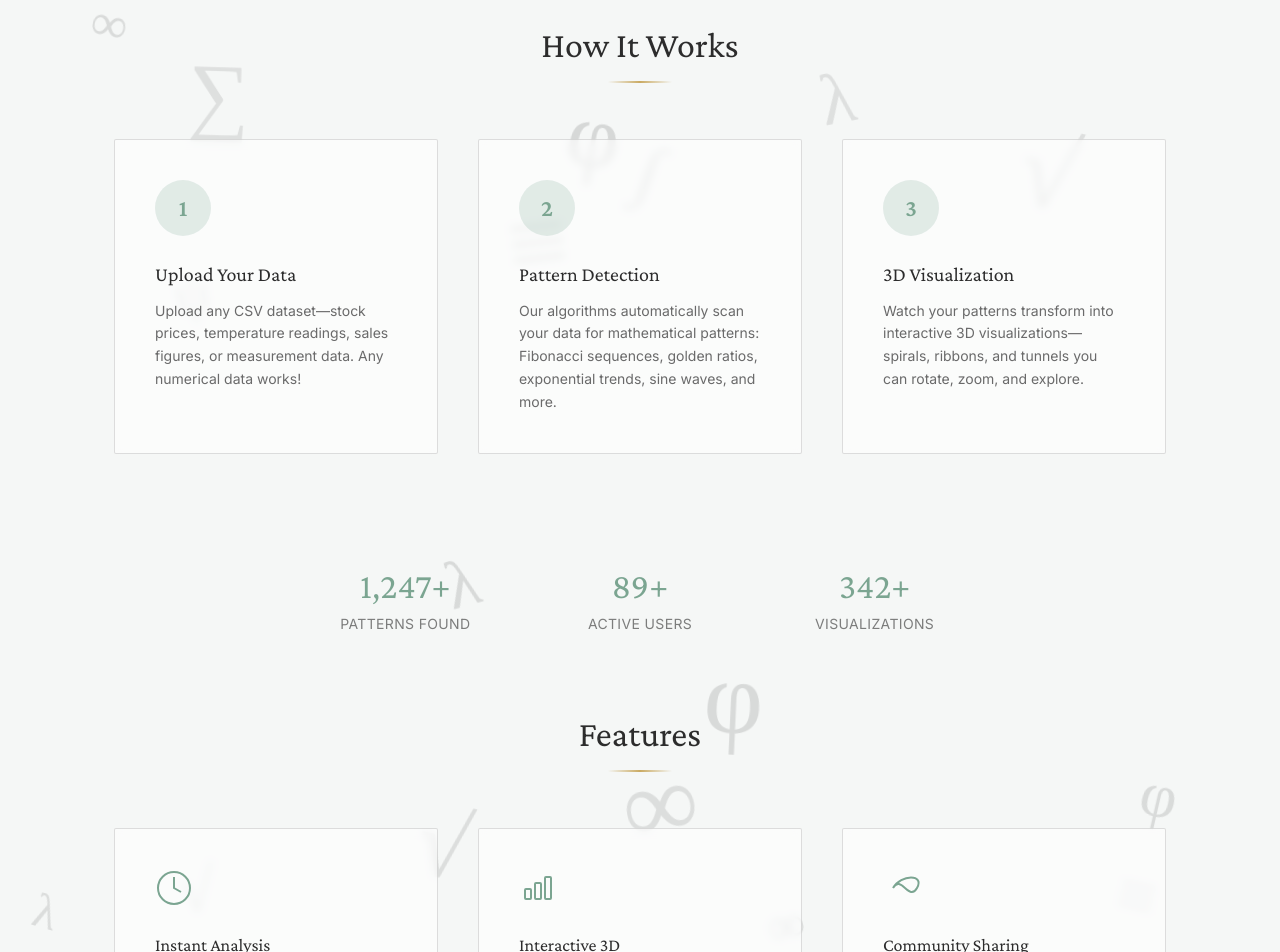
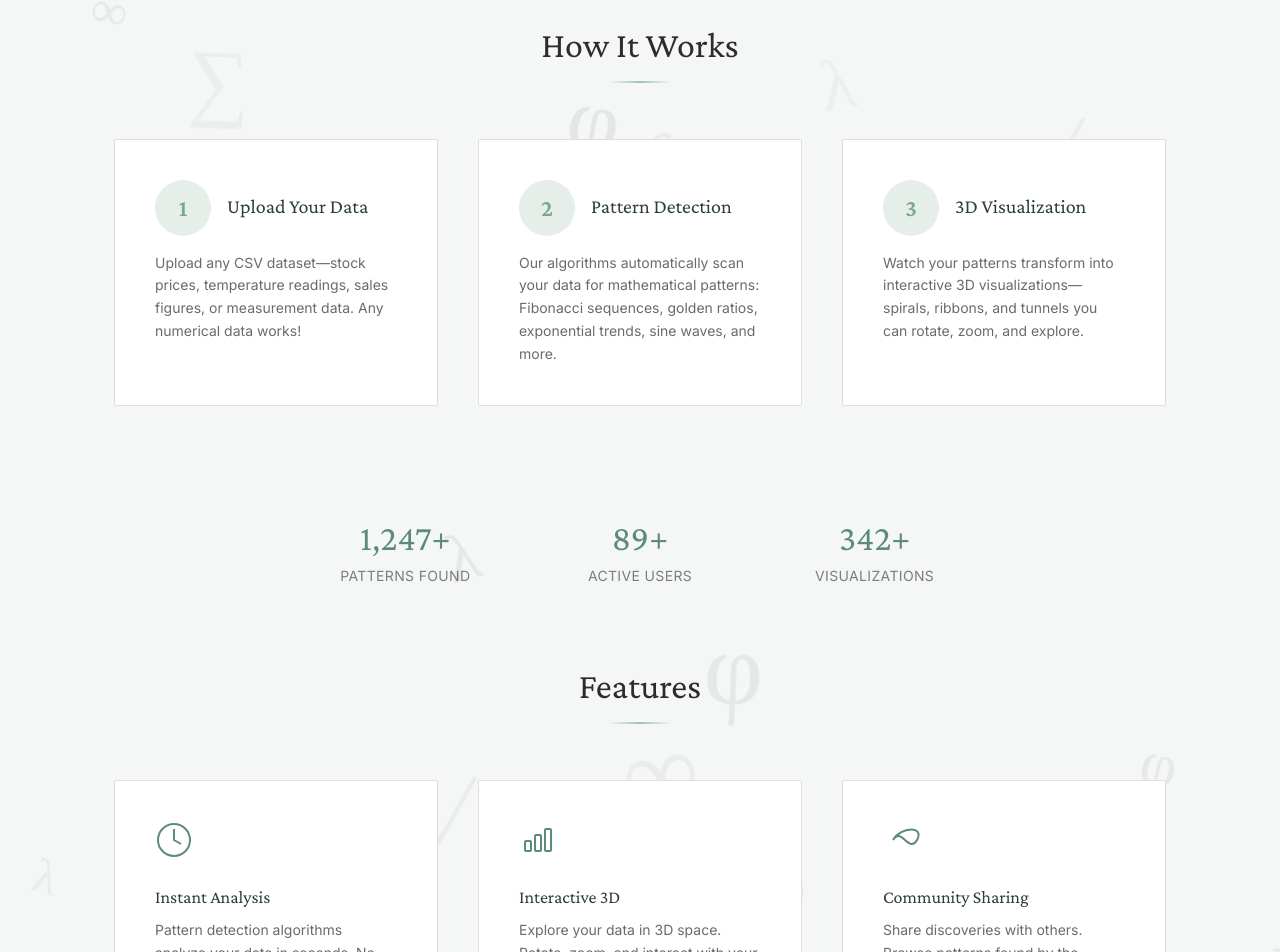
Before and after one commit to shivansh-FSD-Course/Pattern, a React (Vite) app in the folder client/: page /home in a window 1280 px wide. Shown: the part 540-1492 px from the top of the page. Built offline with nearby package versions, Linux system fonts and the light colour scheme; sample sign-in values are in the browser's storage.

Commit message:
Fixed logic for themes: Now it resets to default when a user logs out and returns to user setting when they log back in

```diff
--- a/client/src/components/Navbar.jsx
+++ b/client/src/components/Navbar.jsx
@@ -1,6 +1,7 @@
 // src/components/Navbar.jsx
 import React, { useState } from "react";
 import { useNavigate, useLocation } from "react-router-dom";
+import { applyTheme } from "../utils/themes";
 
 export default function Navbar() {
   const navigate = useNavigate();
@@ -32,13 +33,17 @@ export default function Navbar() {
     setIsMenuOpen(false);
   };
 
-  const handleLogout = () => {
-    localStorage.removeItem("token");
-    localStorage.removeItem("user");
-    navigate("/login");
-    setIsMenuOpen(false);
-  };
+const handleLogout = () => {
+  localStorage.removeItem("token");
+  localStorage.removeItem("user");
 
+  // Reset theme to default
+  localStorage.setItem('selectedTheme', 'forest');
+  applyTheme('forest');
+
+  navigate("/login");
+  setIsMenuOpen(false);
+};
   const goLogin = () => {
     navigate("/login");
     setIsMenuOpen(false);
--- a/client/src/components/PatternVisualization.jsx
+++ b/client/src/components/PatternVisualization.jsx
@@ -168,6 +168,30 @@ export default function PatternVisualization({ data }) {
   }, [data, selectedRenderer]);
 
   return (
+    <div className="space-y-4">
+      {/* CONTEXT HELP PANEL */}
+      <div
+        className="p-3 sm:p-4 rounded-sm border"
+        style={{
+          backgroundColor: 'var(--theme-primary)' + '10',
+          borderColor: 'var(--theme-primary)' + '30'
+        }}
+      >
+        <h4
+          className="text-sm sm:text-base font-semibold mb-2 flex items-center gap-2"
+          style={{ color: 'var(--theme-primary)' }}
+        >
+          📖 Reading This Visualization
+        </h4>
+        <ul className="text-xs sm:text-sm space-y-1 opacity-80">
+          <li>• <strong>Each point</strong> represents a data value from your dataset</li>
+          <li>• <strong>The 3D structure</strong> reveals mathematical patterns and relationships</li>
+          <li>• <strong>Height (Y-axis)</strong> shows the magnitude of values</li>
+          <li>• <strong>Click and drag</strong> to rotate • <strong>Scroll</strong> to zoom in/out</li>
+        </ul>
+      </div>
+
+      {/* 3D VISUALIZATION */}
       <div className="relative w-full h-[400px] sm:h-[500px] md:h-[600px] bg-paper border rounded-sm overflow-hidden">
         {loading && (
           <div className="absolute inset-0 flex items-center justify-center bg-paper/80 backdrop-blur-sm z-10">
@@ -241,5 +265,6 @@ export default function PatternVisualization({ data }) {
 
         <div ref={mountRef} className="w-full h-full" />
       </div>
+    </div>
   );
 }
--- a/client/src/pages/Dashboard.jsx
+++ b/client/src/pages/Dashboard.jsx
@@ -2,6 +2,7 @@ import React, { useState, useMemo, useEffect } from "react";
 import api from "../api/axios";
 import PatternVisualization from "../components/PatternVisualization";
 import { THEMES, applyTheme, getSelectedTheme } from '../utils/themes';
+import { useNavigate } from 'react-router-dom';
 const GLYPHS = ["φ", "π", "∑", "∞", "ψ", "∂", "√", "≡", "∫", "λ"];
 
 // Avatar options
@@ -64,6 +65,16 @@ const [stats, setStats] = useState({
   totalUploads: 0,
 });
 const [loadingStats, setLoadingStats] = useState(true);
+
+const navigate = useNavigate();
+
+const handleLogout = () => {
+  localStorage.removeItem('token');
+  localStorage.removeItem('user');
+  localStorage.setItem('selectedTheme', 'forest');
+  applyTheme('forest');
+  navigate('/');
+};
 
   // Apply theme on mount and when changed
   useEffect(() => {
@@ -365,9 +376,18 @@ const fetchUserStats = async () => {
   try {
     const token = localStorage.getItem('token');
 
+    // Generate helpful auto-caption if user didn't provide one
+    const datasetType = analyzedData.dataset_type || 'dataset';
+    const patternCount = analyzedData.patterns?.length || 0;
+
+    const autoCaption = caption.trim() ||
+      `I analyzed ${uploadedFile.name} and found ${patternCount} mathematical pattern${patternCount !== 1 ? 's' : ''}! ` +
+      `This ${datasetType} data shows interesting ${analyzedData.patterns?.[0]?.type || 'numerical'} trends. ` +
+      `Rotate the 3D visualization to explore the pattern structure!`;
+
     const response = await api.post('/patterns/publish', {
       title: patternTitle || uploadedFile.name.replace('.csv', ''),
-        caption: caption,
+      caption: autoCaption,  // Use enhanced caption
       datasetName: uploadedFile.name,
       patternType: analyzedData.dataset_type || 'other',
       analysisData: {
@@ -383,7 +403,7 @@ const fetchUserStats = async () => {
       alert('Pattern published to community! ✨');
 
       await fetchMyPatterns();
-        await fetchUserStats()
+      await fetchUserStats();
 
       setShowPublishModal(false);
       setPatternTitle('');
--- a/client/src/pages/Landing.jsx
+++ b/client/src/pages/Landing.jsx
@@ -10,12 +10,24 @@ export default function Landing() {
   const [trails, setTrails] = useState([]);
   const [selectedTheme, setSelectedTheme] = useState(getSelectedTheme());
 
+  // Check if user is logged in
+  const token = localStorage.getItem('token');
+  const isLoggedIn = !!token;
+
   useEffect(() => {
-    applyTheme(selectedTheme);
-  }, [selectedTheme]);
-
-  // Check if token exists (user logged in)
-  const token = localStorage.getItem("token");
+    if (isLoggedIn) {
+      // User is logged in - apply their theme
+      applyTheme(selectedTheme);
+    } else {
+      // User is logged out - reset to paper colors
+      document.documentElement.style.setProperty('--theme-background', '#F5F3EE');
+      document.documentElement.style.setProperty('--theme-card', 'rgba(255,255,255,0.6)');
+      document.documentElement.style.setProperty('--theme-primary', '#2C2C2C');
+      document.documentElement.style.setProperty('--theme-text', '#2C2C2C');
+      document.documentElement.style.setProperty('--theme-secondary', '#7BA591');
+      document.documentElement.style.setProperty('--theme-accent', '#C9A961');
+    }
+  }, [selectedTheme, isLoggedIn]);
 
   // Scroll handler for parallax
   useEffect(() => {
@@ -63,7 +75,7 @@ export default function Landing() {
         left: Math.random() * 100,
         top: Math.random() * 100,
         size: 46 + Math.random() * 65,
-        opacity: 0.1 + Math.random() * 0.05,
+        opacity: 0.025 + Math.random() * 0.055,
         rotate: Math.random() * 40 - 20,
         delay: i * 0.15,
         parallaxSpeed: 0.2 + Math.random() * 0.5,
@@ -73,7 +85,7 @@ export default function Landing() {
 
   return (
     <div
-      className="relative w-full min-h-screen bg-paper text-ink overflow-hidden"
+      className="relative w-full min-h-screen text-ink overflow-hidden"
       style={{ backgroundColor: 'var(--theme-background)' }}
       onMouseMove={handleMouseMove}
     >
@@ -81,11 +93,13 @@ export default function Landing() {
       {trails.map(trail => (
         <span
           key={trail.id}
-          className="fixed pointer-events-none text-accent-green/30 text-sm animate-trail-fade z-50"
+          className="fixed pointer-events-none text-sm animate-trail-fade z-50"
           style={{
             left: trail.x - 10,
             top: trail.y - 10,
             fontFamily: 'serif',
+            color: 'var(--theme-primary)',
+            opacity: 0.3
           }}
         >
           {trail.char}
@@ -122,7 +136,7 @@ export default function Landing() {
 
         <h1 className="font-serif text-[52px] leading-tight mb-6">
           Turn Your Data Into <br />
-          <span className="italic text-accent-green">3D Visualizations</span>
+          <span className="italic" style={{ color: 'var(--theme-secondary)' }}>3D Visualizations</span>
         </h1>
 
         <p className="font-serif text-[17px] opacity-75 max-w-xl mb-10">
@@ -152,7 +166,12 @@ export default function Landing() {
         </h2>
 
         <div className="flex justify-center mb-14">
-          <div className="h-[2px] w-16 bg-gradient-to-r from-transparent via-accent-gold to-transparent"></div>
+          <div
+            className="h-[2px] w-16"
+            style={{
+              background: `linear-gradient(to right, transparent, var(--theme-accent), transparent)`
+            }}
+          ></div>
         </div>
 
         <div className="grid grid-cols-1 md:grid-cols-3 gap-10 mb-28">
@@ -191,7 +210,12 @@ export default function Landing() {
         </h2>
 
         <div className="flex justify-center mb-14">
-          <div className="h-[2px] w-16 bg-gradient-to-r from-transparent via-accent-gold to-transparent"></div>
+          <div
+            className="h-[2px] w-16"
+            style={{
+              background: `linear-gradient(to right, transparent, var(--theme-accent), transparent)`
+            }}
+          ></div>
         </div>
 
         <div className="grid grid-cols-1 md:grid-cols-3 gap-10 mb-28">
@@ -269,20 +293,32 @@ function HowItWorksStep({ number, title, desc, delay }) {
     <div
       ref={cardRef}
       className={`
-        p-10 bg-white/60 backdrop-blur-sm rounded-sm
-        border border-ink/15
+        p-10 backdrop-blur-sm rounded-sm
+        border
         hover:shadow-[0_8px_22px_rgba(0,0,0,0.08)]
         transition-all duration-700
         ${isVisible ? 'opacity-100 translate-y-0' : 'opacity-0 translate-y-8'}
       `}
       style={{
+        backgroundColor: 'var(--theme-card)',
+        borderColor: 'rgba(44, 44, 44, 0.15)',
         transitionDelay: isVisible ? `${delay}s` : '0s',
       }}
     >
-      <div className="w-14 h-14 rounded-full bg-accent-green/20 flex items-center justify-center mb-6">
-        <span className="font-serif text-2xl text-accent-green font-bold">{number}</span>
+      <div className="flex items-start gap-4 mb-4">
+        <div
+          className="w-14 h-14 rounded-full flex items-center justify-center flex-shrink-0"
+          style={{ backgroundColor: '#7BA59130' }}
+        >
+          <span
+            className="font-serif text-2xl font-bold"
+            style={{ color: '#7BA591' }}
+          >
+            {number}
+          </span>
+        </div>
+        <h3 className="font-serif text-xl mt-3" style={{ color: 'var(--theme-text)' }}>{title}</h3>
       </div>
-      <h3 className="font-serif text-xl mb-3">{title}</h3>
       <p className="text-sm opacity-70 leading-relaxed">{desc}</p>
     </div>
   );
@@ -334,7 +370,10 @@ function StatCounter({ end, label }) {
 
   return (
     <div ref={counterRef} className="text-center">
-      <div className="font-serif text-4xl text-accent-green mb-2">
+      <div
+        className="font-serif text-4xl mb-2"
+        style={{ color: 'var(--theme-secondary)' }}
+      >
         {count.toLocaleString()}+
       </div>
       <div className="text-sm opacity-60 uppercase tracking-wide">{label}</div>
@@ -389,13 +428,15 @@ function FeatureCard({ icon, title, desc, delay }) {
       onMouseLeave={handleMouseLeave}
       className={`
         feature-card
-        p-10 bg-white/60 backdrop-blur-sm rounded-sm
-        border border-ink/15
+        p-10 backdrop-blur-sm rounded-sm
+        border
         hover:shadow-[0_8px_22px_rgba(0,0,0,0.08)]
         transition-all duration-700
         ${isVisible ? 'opacity-100 translate-y-0' : 'opacity-0 translate-y-8'}
       `}
       style={{
+        backgroundColor: 'var(--theme-card)',
+        borderColor: 'rgba(44, 44, 44, 0.15)',
         transform: `perspective(1000px) rotateX(${tilt.x}deg) rotateY(${tilt.y}deg) ${isVisible ? 'translateY(0)' : 'translateY(32px)'}`,
         transitionDelay: isVisible ? `${delay}s` : '0s',
       }}
@@ -403,30 +444,29 @@ function FeatureCard({ icon, title, desc, delay }) {
       <div className="mb-6">
         {icon}
       </div>
-      <h3 className="font-serif text-lg mb-2">{title}</h3>
+      <h3 className="font-serif text-lg mb-2" style={{ color: 'var(--theme-text)' }}>{title}</h3>
       <p className="text-sm opacity-70 leading-relaxed">{desc}</p>
     </div>
   );
 }
-
 /*
       INLINE SVG ICONS
  */
 const ClockIcon = () => (
-  <svg width="38" height="38" stroke="#7BA591" fill="none" strokeWidth="2">
+  <svg width="38" height="38" stroke="var(--theme-secondary)" fill="none" strokeWidth="2">
     <circle cx="19" cy="19" r="16" />
     <path d="M19 8v11l7 4" />
   </svg>
 );
 const BarsIcon = () => (
-  <svg width="38" height="38" stroke="#7BA591" fill="none" strokeWidth="2">
+  <svg width="38" height="38" stroke="var(--theme-secondary)" fill="none" strokeWidth="2">
     <rect x="6" y="20" width="6" height="10" rx="1" />
     <rect x="16" y="14" width="6" height="16" rx="1" />
     <rect x="26" y="8" width="6" height="22" rx="1" />
   </svg>
 );
 const InfinityIcon = () => (
-  <svg width="46" height="38" stroke="#7BA591" fill="none" strokeWidth="2">
+  <svg width="46" height="38" stroke="var(--theme-secondary)" fill="none" strokeWidth="2">
     <path d="M10 19c8-14 16 14 24 0s-16-14-24 0Z" />
   </svg>
 );
--- a/client/src/pages/Login.jsx
+++ b/client/src/pages/Login.jsx
@@ -1,6 +1,7 @@
 import React, { useState, useMemo, useEffect } from "react";
 import { useNavigate, useLocation } from "react-router-dom";
 import api from "../api/axios";
+import { applyTheme } from "../utils/themes";
 
 const GLYPHS = ["φ", "π", "∑", "∞", "ψ", "∂", "√", "≡", "∫", "λ"];
 
@@ -114,6 +115,11 @@ export default function Login() {
 
     localStorage.setItem("user", JSON.stringify(userRes.data.user));
 
+    // Load user's saved theme
+    const userTheme = userRes.data.user.theme || 'forest';
+    localStorage.setItem('selectedTheme', userTheme);
+    applyTheme(userTheme);
+
     //  Redirect user to original target
     navigate(redirectTo, { replace: true });
   } catch (err) {
@@ -123,7 +129,6 @@ export default function Login() {
     setLoading(false);
   }
 }
-
   return (
     <div
       className="relative w-full min-h-screen bg-paper text-ink flex items-center justify-center overflow-hidden"
```
Lines whose indentation alone changed are shown as unchanged.
